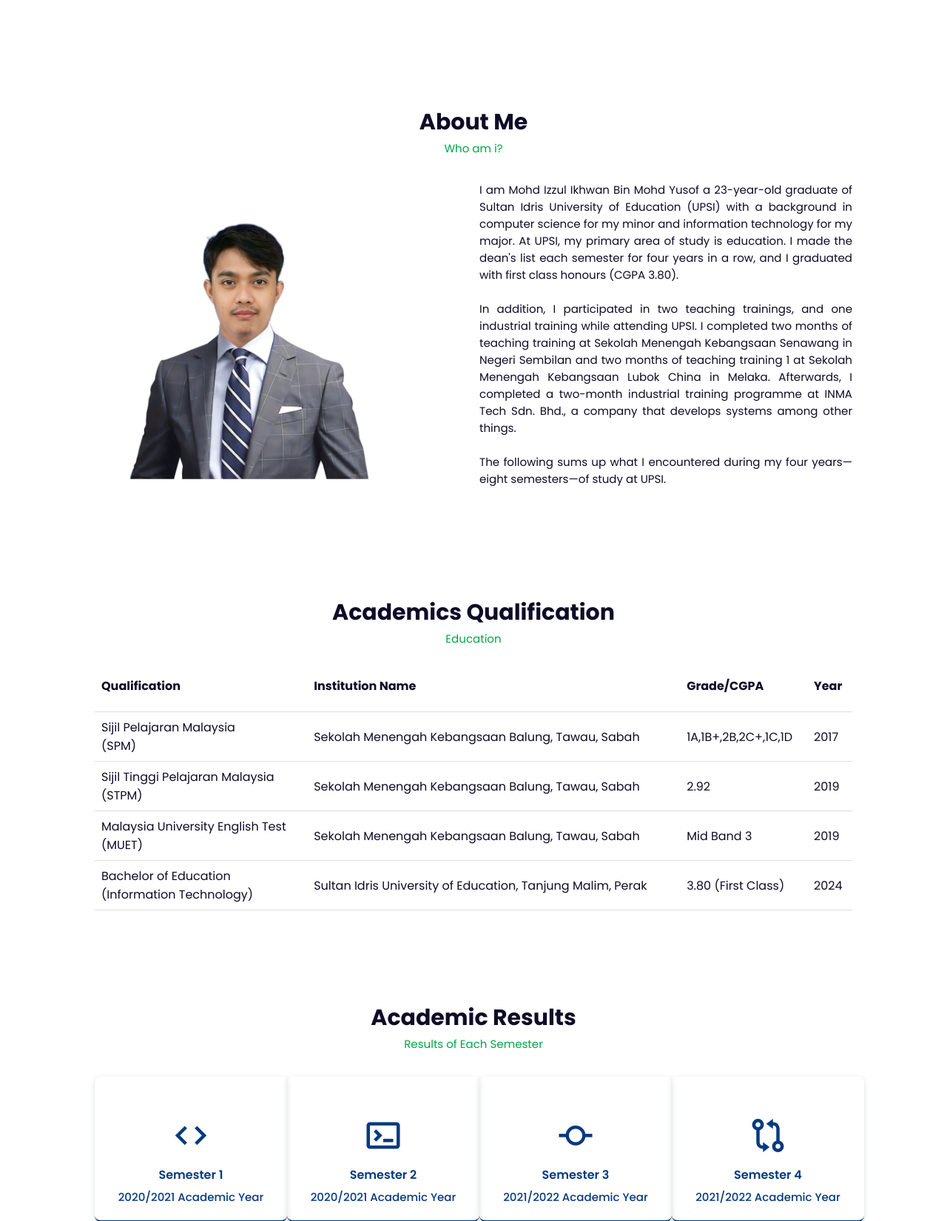
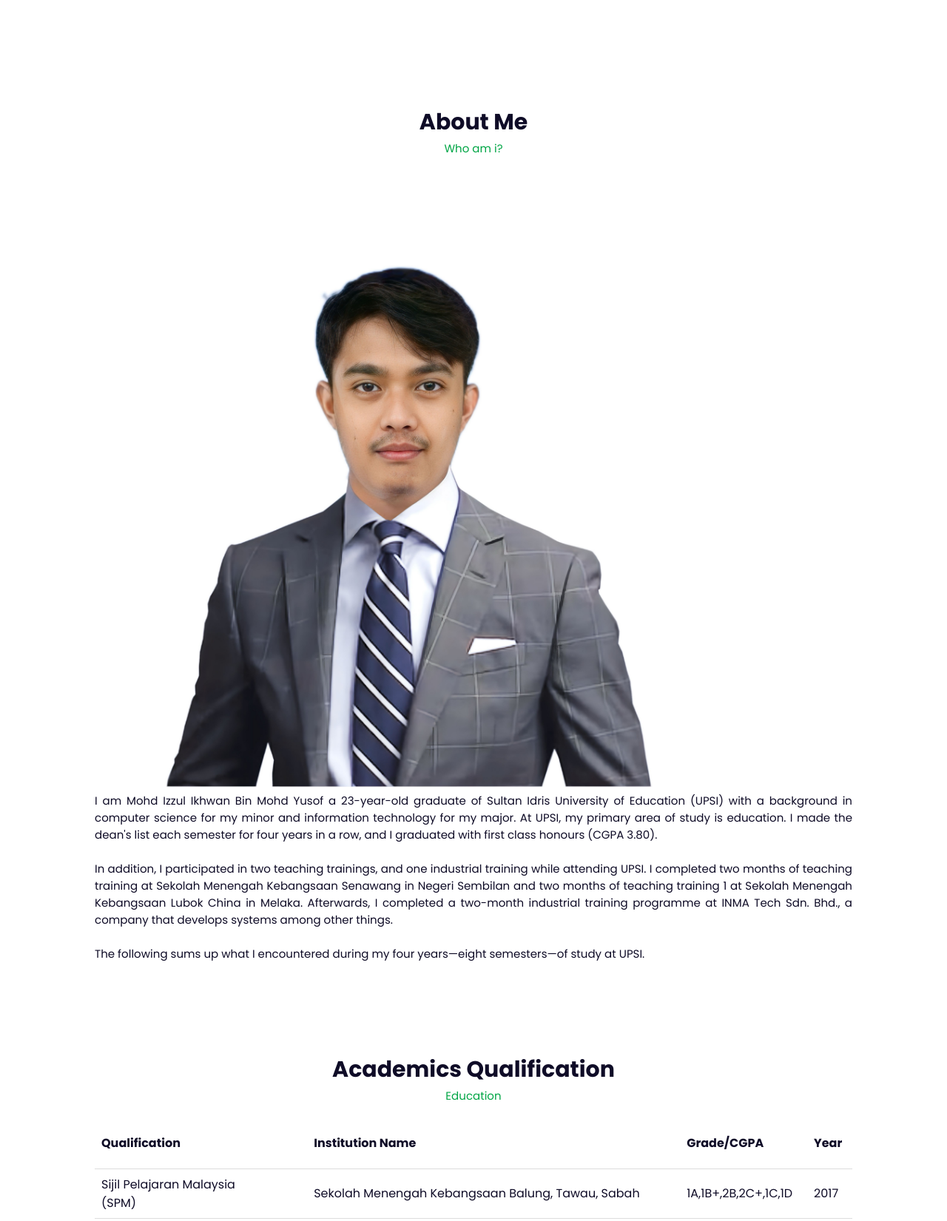
Before and after one commit to izzul0808/izzule-portfolio, a PHP site: page / in a window 1280 px wide. Shown: the part 707-2358 px from the top of the page at 74% size. Run offline with PHP 8.4, Linux system fonts and the light colour scheme.

Commit message:
Update style.css

```diff
--- a/css/style.css
+++ b/css/style.css
@@ -166,12 +166,20 @@ header.shadow {
 .btn:hover {
   background: var(--hover);
 }
-
 .about-container {
-  display: grid;
+  display: inline-block;
   grid-template-columns: repeat(2, 1fr);
   gap: 1rem;
   margin-top: 2rem;
+}
+.about-img {
+  position: inline-block;
+  align-items: center;
+  place-items: center;
+  justify-content: center;
+}
+.about-img img {
+  width: 80%;
 }
 table{
   width: 100%;
@@ -185,24 +193,10 @@ th, td{
     text-align: left;
     border-bottom: 1px solid #ddd;
 }
-.about-img {
-  position: grid;
-  align-items: center;
-  place-items: center;
-  justify-content: center;
-}
-.about-img img {
-  width: 80%;
-  position: relative;
-  align-items: center;
-  place-items: center;
-  justify-content: center;
-}
 .references-img img {
   width: 45%;
   border-radius: 0.5rem;
 }
-
 .about-text p {
   font-size: var(--p-font);
   font-weight: 400;
```
